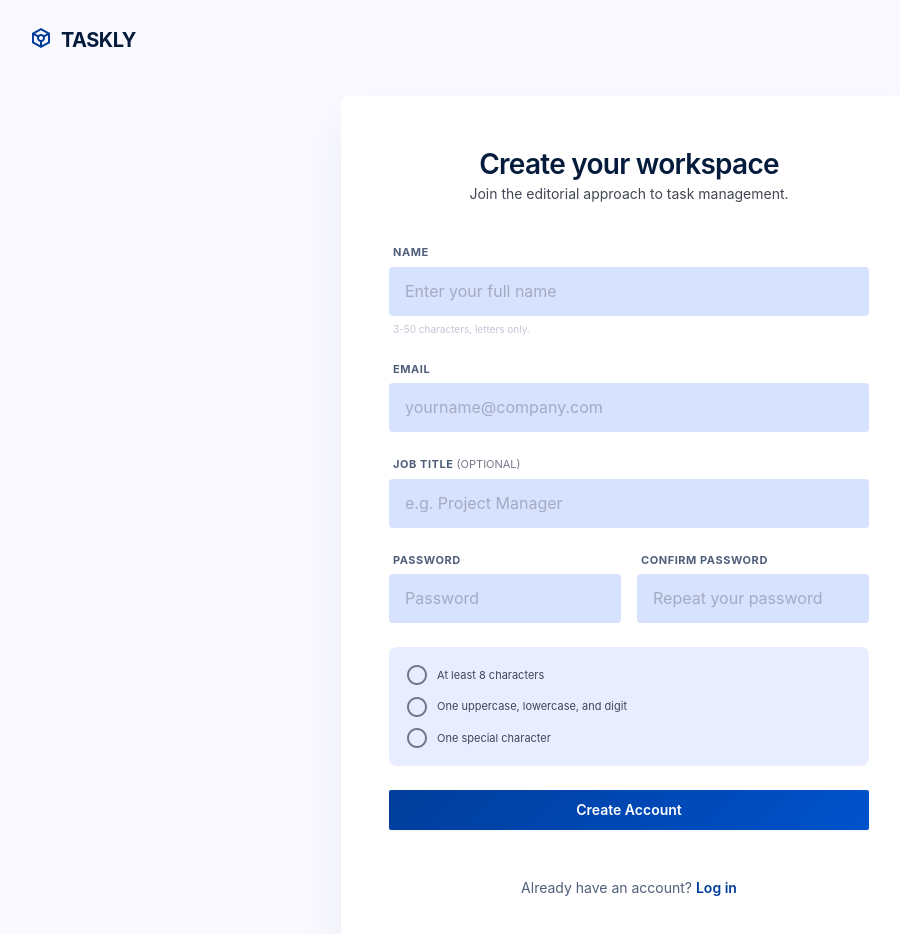
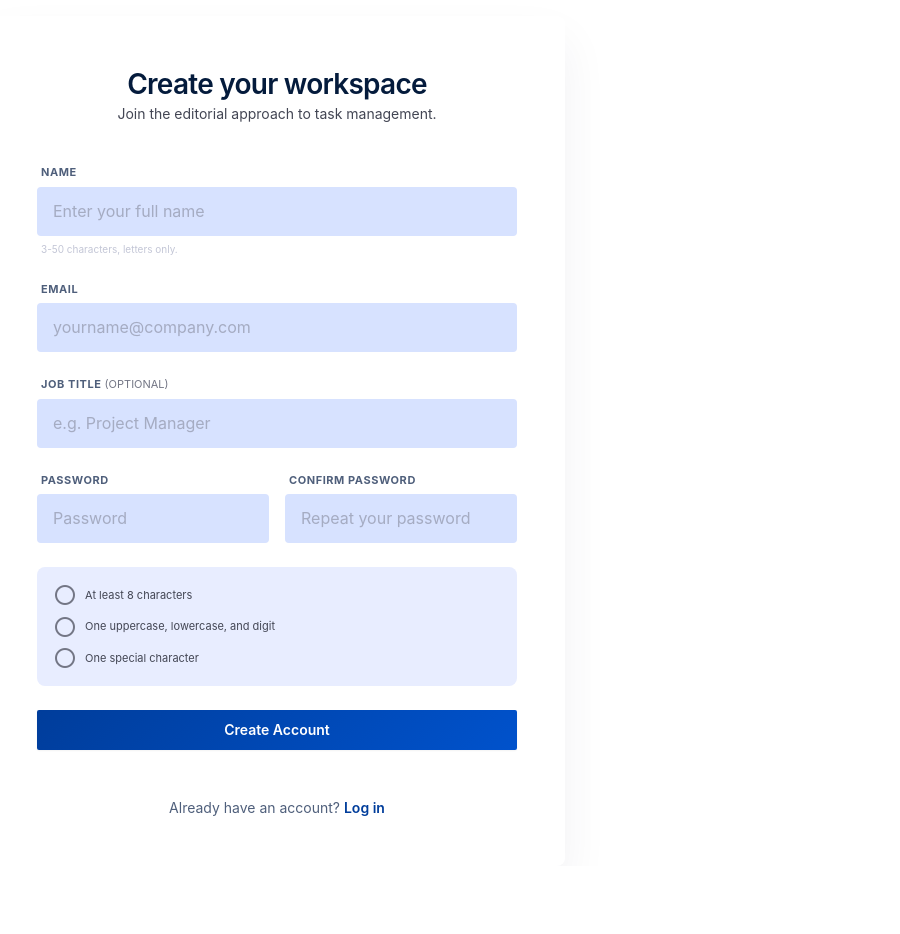
Before and after one commit to rewanabdelaziz/Taskly, an Angular app: page /sign-up in a window 1280 px wide. Shown: the top 934 px of the page, without its empty margins (11-911 px from the left). After the commit the page ends 866 px from the top, so only its background shows below. Built offline with nearby package versions, Linux system fonts and the light colour scheme.

Commit message:
feat: add shared auth layout componenف

```diff
--- /dev/null
+++ b/src/app/features/auth/components/auth-layout/auth-layout.component.html
@@ -0,0 +1,10 @@
+<div class="sm:bg-background min-h-lvh flex flex-col items-center sm:pb-12">
+  <!-- logo -->
+  <nav class="fixed top-0 z-40 w-full flex py-6.5 px-6 sm:px-10">
+    <span class="material-symbols-outlined logo-icon"> token </span>
+    <span class="logo-text"> Taskly </span>
+  </nav>
+
+  <!--form container-->
+  <router-outlet class="mt-20"></router-outlet>
+</div>
--- a/src/app/features/auth/components/login/login.component.html
+++ b/src/app/features/auth/components/login/login.component.html
@@ -1,9 +1,3 @@
-<div class="sm:bg-background min-h-lvh flex flex-col items-center sm:pb-12">
-  <!-- logo -->
-  <nav class="top-0 w-full flex py-6.5 px-6 sm:px-10">
-    <span class="material-symbols-outlined logo-icon"> token </span>
-    <span class="logo-text"> Taskly </span>
-  </nav>
 
   <!--form container-->
   <div class="bg-white mt-4 shadow-form-shadow px-6 py-[10.5px] sm:p-12 rounded-lg max-w-120">
@@ -45,7 +39,7 @@
             [class.!error-label]="(isSubmitted() || loginForm.get('password')?.touched) && formErrors()['password']"
             >password</label
           >
-          <a class="text-sm/[20px] tracking-normal no-underline font-medium text-primary sm:hidden block"
+          <a class="text-sm/[20px] tracking-normal no-underline font-medium text-primary sm:hidden block cursor-pointer" routerLink="/forgot-password"
             >Forgot Password?</a
           >
         </div>
@@ -71,6 +65,7 @@
         </div>
 
         <a class="text-sm/[20px] tracking-normal no-underline font-medium text-primary hidden sm:block"
+           routerLink="/forgot-password"
           >Forgot Password?</a
         >
       </div>
@@ -93,4 +88,3 @@
       </div>
     </form>
   </div>
-</div>
--- a/src/app/features/auth/components/login/login.component.ts
+++ b/src/app/features/auth/components/login/login.component.ts
@@ -3,14 +3,14 @@ import { FormBuilder, FormGroup, ReactiveFormsModule, Validators } from '@angula
 import { AuthServiceService } from '../../services/auth-service.service';
 import { UserLoginPayload } from '../../models/user';
 import { LoginSchema } from '../../login.schema';
-import { Router } from '@angular/router';
+import { Router, RouterLink, RouterModule } from '@angular/router';
 import { ToastNotificationService } from '../../../../shared/services/toast-notification.service';
 import { HttpErrorResponse } from '@angular/common/http';
 
 @Component({
   selector: 'app-login',
   standalone: true,
-  imports: [ReactiveFormsModule],
+  imports: [ReactiveFormsModule, RouterLink, RouterModule],
   templateUrl: './login.component.html',
   styleUrl: './login.component.css',
 })
--- a/src/app/features/auth/components/register/register.component.html
+++ b/src/app/features/auth/components/register/register.component.html
@@ -1,9 +1,3 @@
-<div class="sm:bg-background min-h-lvh flex flex-col items-center sm:pb-12">
-  <!-- logo -->
-  <nav class="top-0 w-full flex py-6.5 px-6 sm:px-10">
-    <span class="material-symbols-outlined logo-icon"> token </span>
-    <span class="logo-text"> Taskly </span>
-  </nav>
 
   <!-- Register form container-->
   <div class="bg-white mt-4 shadow-form-shadow px-6 py-[10.5px] sm:p-12 rounded-lg max-w-xl">
@@ -159,4 +153,3 @@
       </div>
     </form>
   </div>
-</div>
```
Also changed, not shown: src/app/features/auth/components/auth-layout/auth-layout.component.ts (added, +13 -0 lines), src/app/features/auth/components/auth-layout/auth-layout.component.css (added), 1 other file (tests, documents, lock files or other folders).
